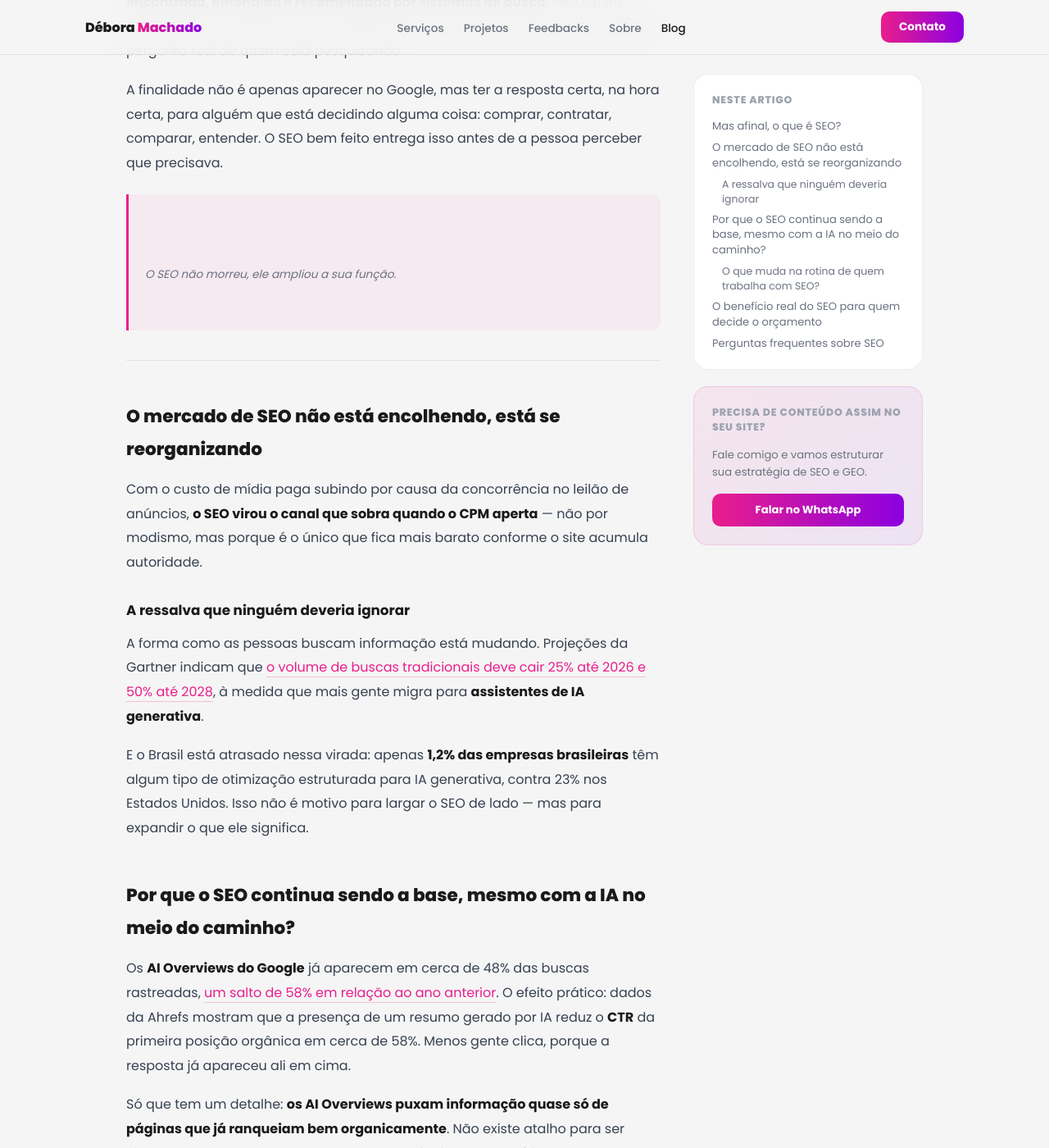
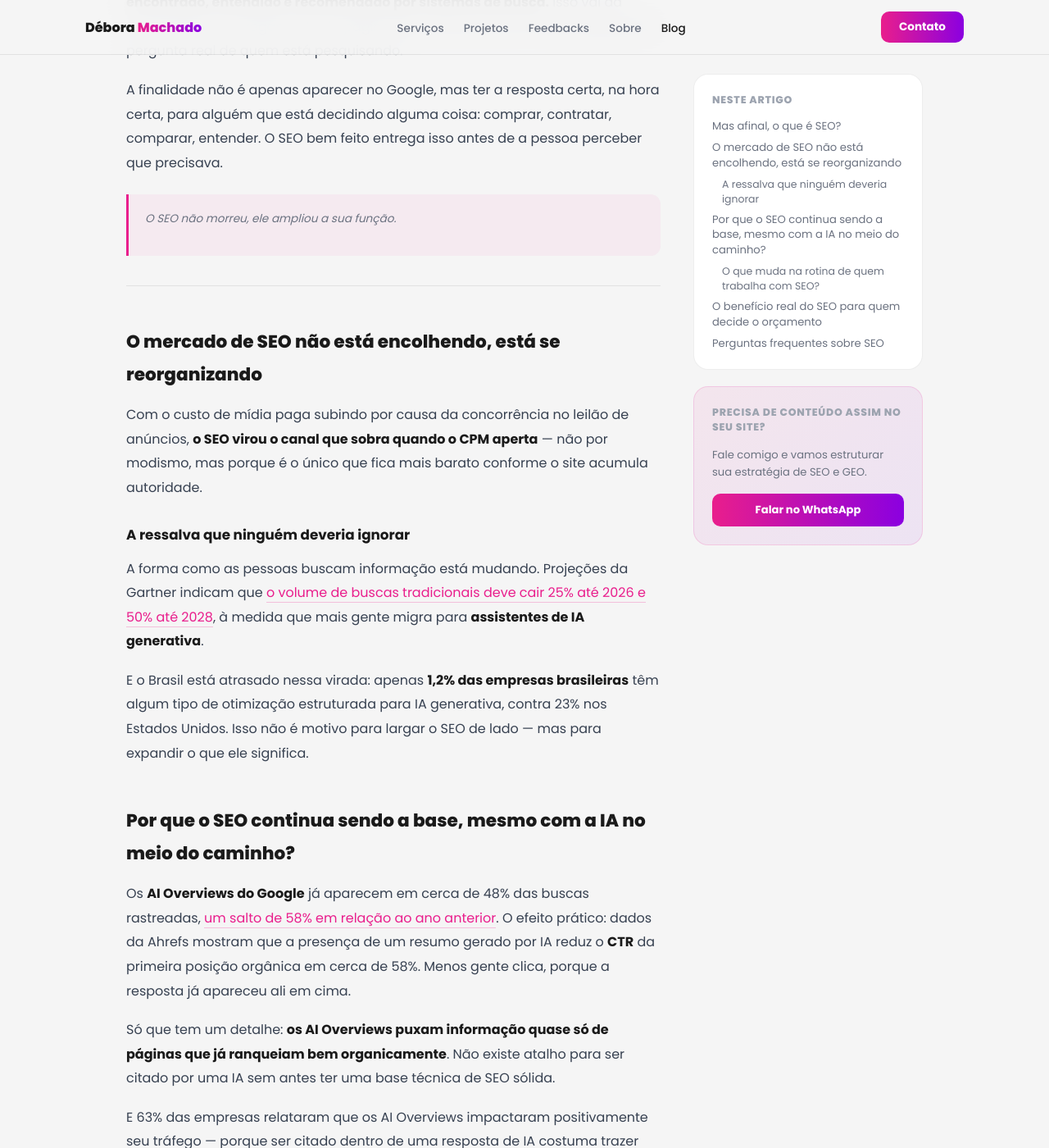
Before and after one commit to debora9415/blog-debora, a Jekyll site: the page built from _posts/2025-07-29-o-que-e-seo.md, in a window 1280 px wide and 1400 px high, scrolled down 1029 px. Shown: the whole window at 82% size. Built offline with Jekyll 4.4.1, drawn with Linux system fonts in a browser that asks for light colours.

Commit message:
Update post.html

```diff
--- a/_layouts/post.html
+++ b/_layouts/post.html
@@ -151,7 +151,7 @@ layout: default
 .post-body strong{color:#1a1a1a;}
 .post-body a{color:#e91e8c;border-bottom:1px solid rgba(233,30,140,.25);transition:.2s;}
 .post-body a:hover{opacity:.75;}
-.post-body blockquote{border-left:3px solid #e91e8c;padding:14px 20px;margin:24px 0;background:rgba(233,30,140,.05);border-radius:0 12px 12px 0;color:#4b5563;font-style:italic;font-size:5em;line-height:1.5;}
+.post-body blockquote{border-left:3px solid #e91e8c;padding:14px 20px;margin:24px 0;background:rgba(233,30,140,.05);border-radius:0 12px 12px 0;color:#4b5563;font-style:italic;font-size:1.2em;line-height:1.5;}
 .post-body hr{border:none;border-top:1px solid rgba(0,0,0,.08);margin:36px 0;}
 .post-body ul,.post-body ol{margin:0 0 18px 24px;}
 .post-body li{margin-bottom:8px;}
```
